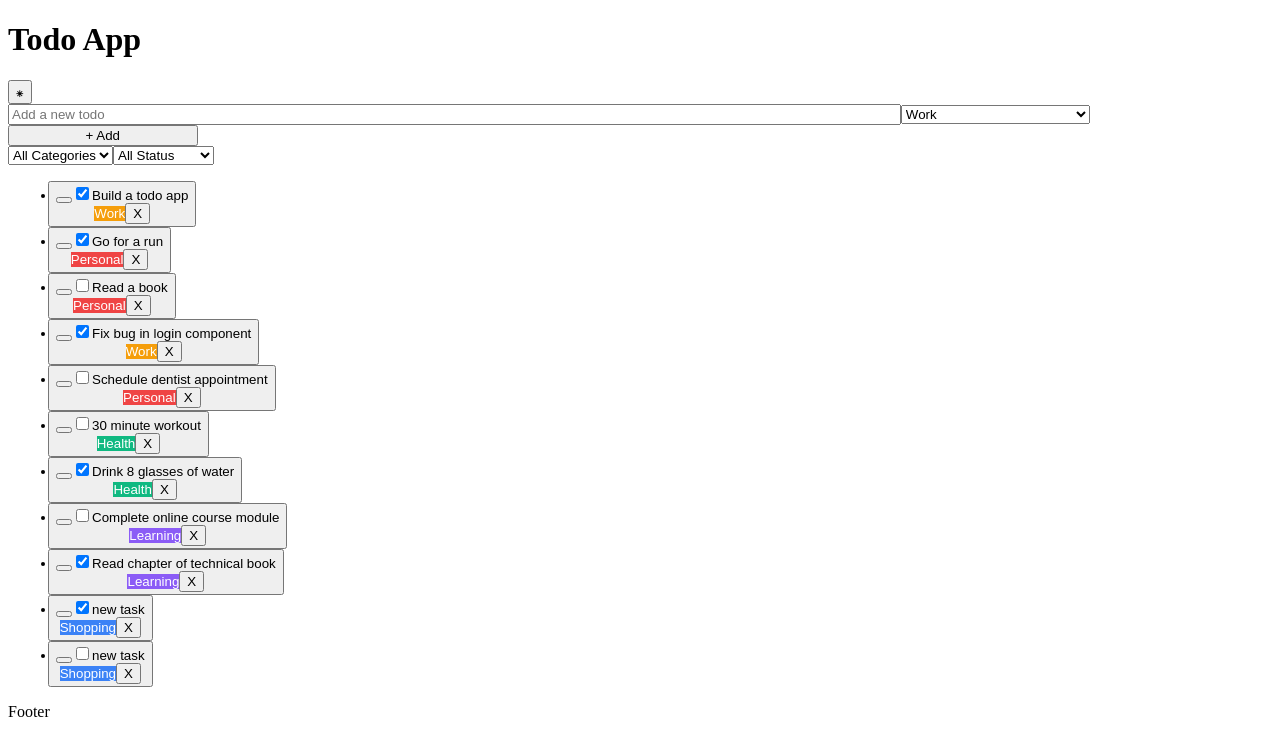
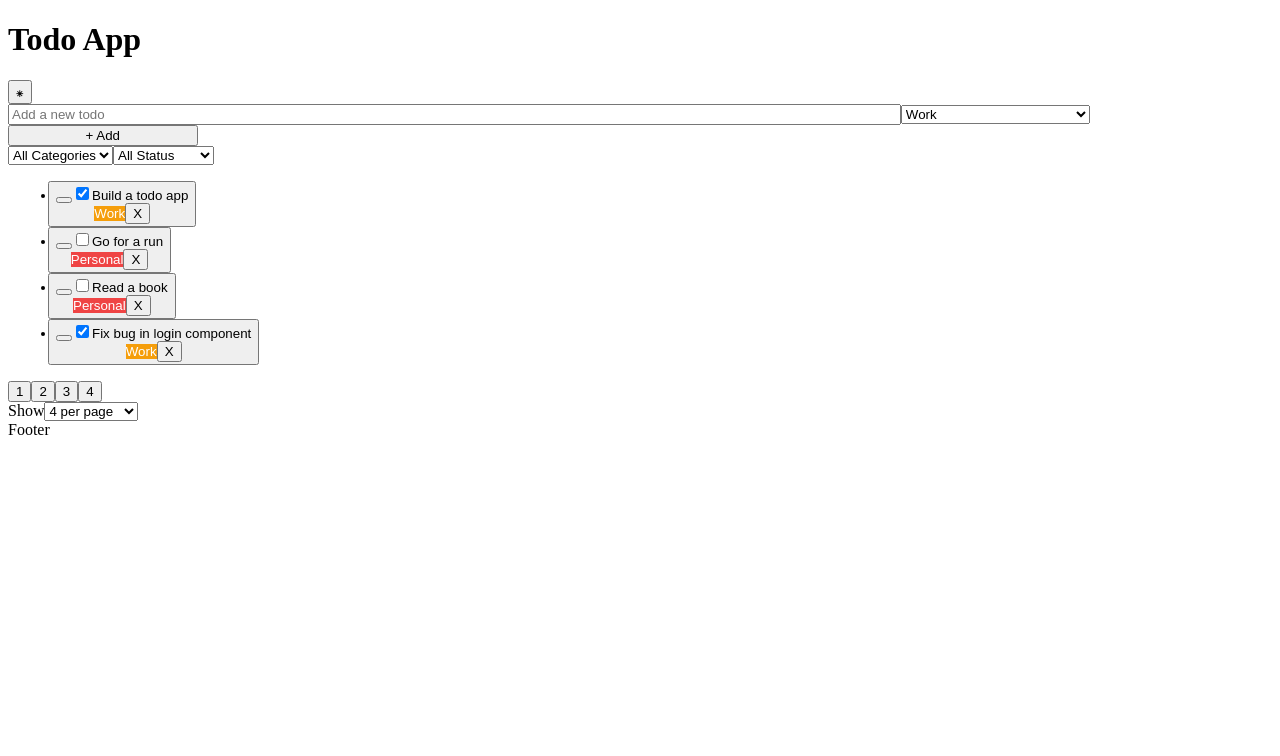
Before and after one commit to amirabayoumi/Todo-App-Redux, a React (Vite) app: page / in a window 1280 px wide. Shown: the top 756 px of the page. Built offline with nearby package versions, Linux system fonts and the light colour scheme; data requests are answered from the project's data file.

Commit message:
add pagination Slice

```diff
--- a/db.json
+++ b/db.json
@@ -10,7 +10,7 @@
     {
       "id": "3",
       "text": "Go for a run",
-      "completed": true,
+      "completed": false,
       "category": "Personal",
       "description": "Run 5 kilometers in the park to maintain fitness and reduce stress."
     },
@@ -38,7 +38,7 @@
     {
       "id": "39",
       "text": "30 minute workout",
-      "completed": false,
+      "completed": true,
       "category": "Health",
       "description": "Perform a mix of cardio and strength exercises for at least 30 minutes."
     },
@@ -74,6 +74,18 @@
       "text": "new task",
       "completed": false,
       "category": "Shopping"
+    },
+    {
+      "id": "b575",
+      "text": "new task",
+      "completed": false,
+      "category": "Personal"
+    },
+    {
+      "id": "04fb",
+      "text": "",
+      "completed": false,
+      "category": "Work"
     }
   ],
   "categories": [
--- a/src/App.tsx
+++ b/src/App.tsx
@@ -3,6 +3,7 @@ import { ThemeProvider } from "./components/theme.tsx";
 import TodoList from "./components/TodoList.tsx";
 import AddTodo from "./components/AddTodo.tsx";
 import Filter from "./components/Filter.tsx";
+import Pagination from "./components/Pagination.tsx";
 const App = () => {
   return (
     <>
@@ -11,6 +12,7 @@ const App = () => {
           <AddTodo />
           <Filter />
           <TodoList />
+          <Pagination />
         </Layout>
       </ThemeProvider>
     </>
--- /dev/null
+++ b/src/components/Pagination.tsx
@@ -0,0 +1,21 @@
+import { updatePage } from "@/store/paginationSlice";
+import { useDispatch } from "react-redux";
+const Pagination = () => {
+  const dispatch = useDispatch();
+  return (
+    <div className="my-5 flex items-center gap-2">
+      <label htmlFor="page">Show</label>
+      <select
+        id="page"
+        className="form-select rounded-lg border border-slate-400 p-3 px-6 text-slate-600"
+        onChange={(e) => dispatch(updatePage(parseInt(e.target.value)))}
+      >
+        {" "}
+        <option value="4">4 per page</option>
+        <option value="8">8 per page</option>
+        <option value="12">12 per page</option>
+      </select>
+    </div>
+  );
+};
+export default Pagination;
--- a/src/components/TodoList.tsx
+++ b/src/components/TodoList.tsx
@@ -2,12 +2,16 @@ import { useGetTodosQuery } from "../store/todoApi";
 import TodoItem from "./TodoItem";
 import { useSelector } from "react-redux";
 import { selectFilter } from "@/store/filterSlice";
+import { selectPagination } from "@/store/paginationSlice";
+import { useState } from "react";
 
 const TodoList = () => {
-  const { data, error, isLoading } = useGetTodosQuery(); // Added error and loading states
+  const perPage = useSelector(selectPagination);
+  const { data, error, isLoading } = useGetTodosQuery();
   const filter = useSelector(selectFilter);
 
-  // Display loading or error state if necessary
+  const [page, setPage] = useState(1);
+
   if (isLoading) {
     return <p>Loading...</p>;
   }
@@ -20,7 +24,6 @@ const TodoList = () => {
     return <p>No data found.</p>;
   }
 
-  // Filter todos based on the filter state
   const filteredData = data.filter((todo) => {
     const statusMatch =
       filter.statusFilter === "all" ||
@@ -31,14 +34,42 @@ const TodoList = () => {
     return statusMatch && categoryMatch;
   });
 
+  const totalPages = Math.ceil(filteredData.length / perPage.page);
+  const startIndex = (page - 1) * perPage.page;
+  const endIndex = startIndex + perPage.page;
+  const paginatedData = filteredData.slice(startIndex, endIndex);
+
+  const handlePageChange = (pageNumber: number) => {
+    setPage(pageNumber);
+  };
+
   return (
-    <ul className="flex flex-col gap-2">
-      {filteredData.length > 0 ? (
-        filteredData.map((todo) => <TodoItem key={todo.id} todo={todo} />)
-      ) : (
-        <li>No todos found</li>
+    <div>
+      <ul className="flex flex-col gap-2">
+        {paginatedData.length > 0 ? (
+          paginatedData.map((todo) => <TodoItem key={todo.id} todo={todo} />)
+        ) : (
+          <li>No todos found</li>
+        )}
+      </ul>
+
+      {/* Pagination */}
+      {totalPages > 1 && (
+        <div className="mt-4 flex justify-center gap-2">
+          {[...Array(totalPages)].map((_, index) => (
+            <button
+              key={index}
+              className={`${
+                page === index + 1 ? "bg-blue-500" : "bg-gray-200"
+              } rounded-lg px-4 py-2`}
+              onClick={() => handlePageChange(index + 1)}
+            >
+              {index + 1}
+            </button>
+          ))}
+        </div>
       )}
-    </ul>
+    </div>
   );
 };
 
--- a/src/store/index.ts
+++ b/src/store/index.ts
@@ -1,12 +1,14 @@
 import { configureStore } from "@reduxjs/toolkit";
 import todosApi from "./todoApi";
 import filterSlice from "./filterSlice";
+import paginationSlice from "./paginationSlice";
 
 
 const store = configureStore({
     reducer: {
         ['todosApi']: todosApi.reducer,
-        filter: filterSlice
+        filter: filterSlice,
+        pagination: paginationSlice
 
 
 
--- /dev/null
+++ b/src/store/paginationSlice.tsx
@@ -0,0 +1,20 @@
+import { createSlice } from "@reduxjs/toolkit";
+import { RootState } from "./index";
+
+export const paginationSlice = createSlice({
+  name: "pagination",
+  initialState: {
+    page: 4,
+  },
+  reducers: {
+    updatePage: (state, action) => {
+      state.page = action.payload;
+    },
+  },
+});
+
+export const { updatePage } = paginationSlice.actions;
+
+export const selectPagination = (state: RootState) => state.pagination;
+
+export default paginationSlice.reducer;
```
